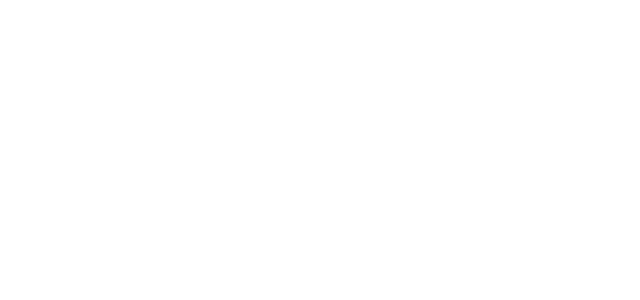
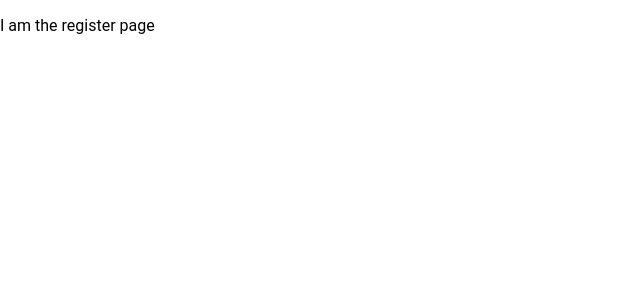
Before and after one commit to ihebbennaceur/ionic-react-ts, a React (Vite) app: page /register in a window 1280 px wide. Shown: the top 300 px of the page, without its empty margins (0-640 px from the left). Built offline with nearby package versions, Linux system fonts and the light colour scheme.

Commit message:
adding routes for profil and register

```diff
--- a/src/App.tsx
+++ b/src/App.tsx
@@ -3,7 +3,8 @@
 import { IonReactRouter } from '@ionic/react-router';
 import Home from './pages/Home';
 import Login from './pages/Login';
-
+import register from './pages/Register';
+import profile from './pages/Profile';
 
 /* Core CSS required for Ionic components to work properly */
 import '@ionic/react/css/core.css';
@@ -47,6 +48,11 @@
         <Route exact path="/">
           <Redirect to="/login" />
         </Route>
+
+        <Route exact path= "/register" component ={register}></Route>
+        <Route exact path="/home" component={Home} />
+        <Route exact path="/profil" component={profile} />
+
       </IonRouterOutlet>
     </IonReactRouter>
   </IonApp>
--- /dev/null
+++ b/src/pages/Profile.tsx
@@ -0,0 +1,8 @@
+import React from "react";
+import { IonCard, IonCardHeader, IonCardTitle, IonCardSubtitle, IonAvatar, IonItem, IonLabel } from '@ionic/react';
+
+export default function profile(){
+
+
+    return(<p>I am the profil page</p>) ;
+}
--- /dev/null
+++ b/src/pages/Register.tsx
@@ -0,0 +1,6 @@
+export default function register(){
+
+
+    return(<p>I am the register page</p>) ;
+
+}
--- a/src/router.tsx
+++ b/src/router.tsx
@@ -1,3 +1,4 @@
+
 // import {createBrowserRouter} from "react-router-dom";
 // import Login from "./pages/Login";
 // import ErrorBoundary from "./pages/ErrorBoundary";
```
Also changed, not shown: src/pages/Login.tsx (+0 -12 lines).
